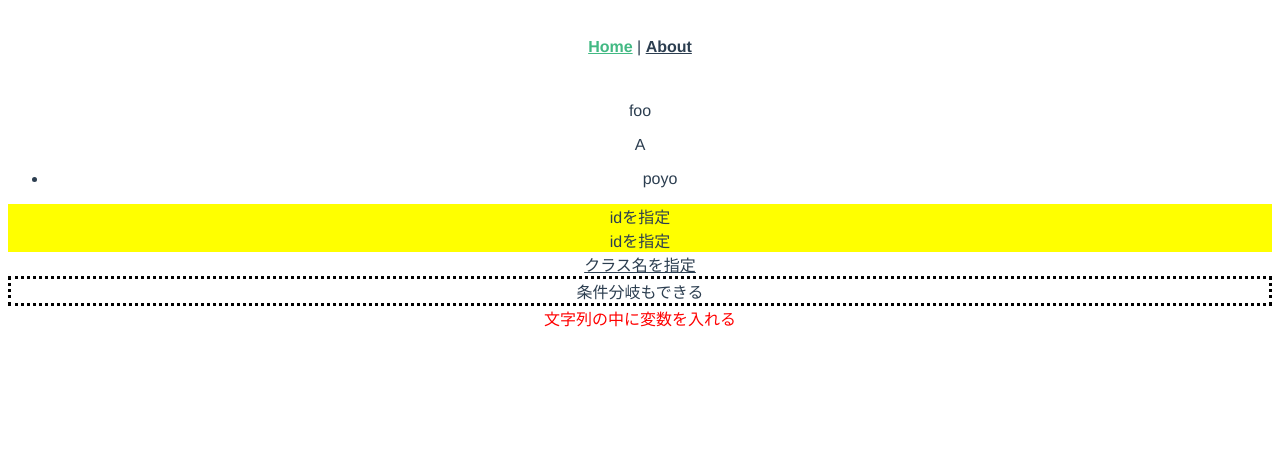
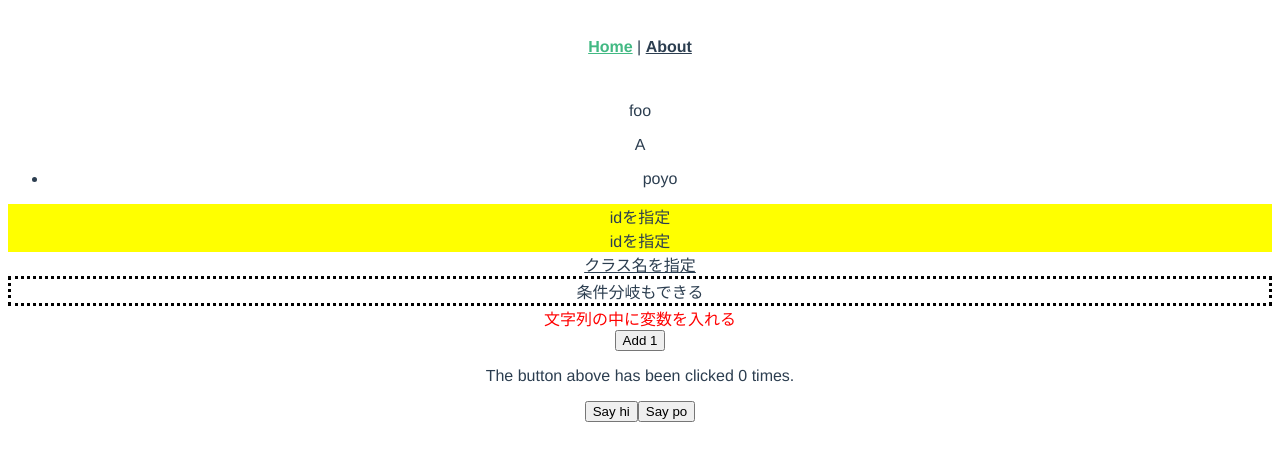
Before and after one commit to yto60/vue-example, a Vue app: page /#/ in a window 1280 px wide. Shown: the top 460 px of the page. Built offline with nearby package versions, Linux system fonts and the light colour scheme.

Commit message:
イベント処理

```diff
--- a/src/components/MyHelloWorld.vue
+++ b/src/components/MyHelloWorld.vue
@@ -15,6 +15,13 @@
     <div :class="dynamicClass">クラス名を指定</div>
     <div :class="dynamicClass2">条件分岐もできる</div>
     <div :class="`has-color-${dynamicColor}`">文字列の中に変数を入れる</div>
+
+    <!-- メソッドを渡す場合 -->
+    <button @click="incrementCounter">Add 1</button>
+    <p>The button above has been clicked {{ counter }} times.</p>
+    <!-- 処理をそのまま記述する場合 -->
+    <button @click="say('hi')">Say hi</button>
+    <button @click="say('po')">Say po</button>
   </div>
 </template>
 
@@ -43,11 +50,20 @@ export default class MyHelloWorld extends Vue {
     'has-border-2': this.val === 'bar'
   }
   dynamicColor: string = 'red' // 'blue' に書き換えると青になる
+  counter: number = 0
 
   // Computed
   get activeUsers() {
     // isActive が true のユーザーのみのリストを返す
     return this.users.filter(user => user.isActive)
+  }
+
+  // Methods
+  incrementCounter() {
+    this.counter += 1
+  }
+  say(message: string) {
+    alert(message)
   }
 }
 </script>
```
